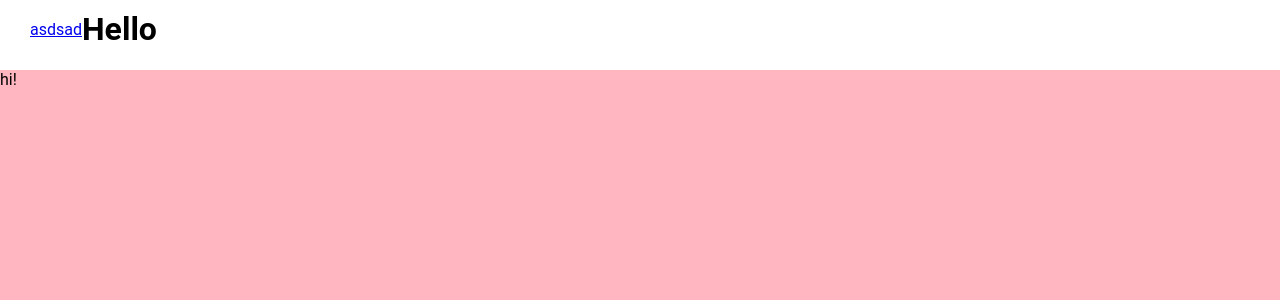
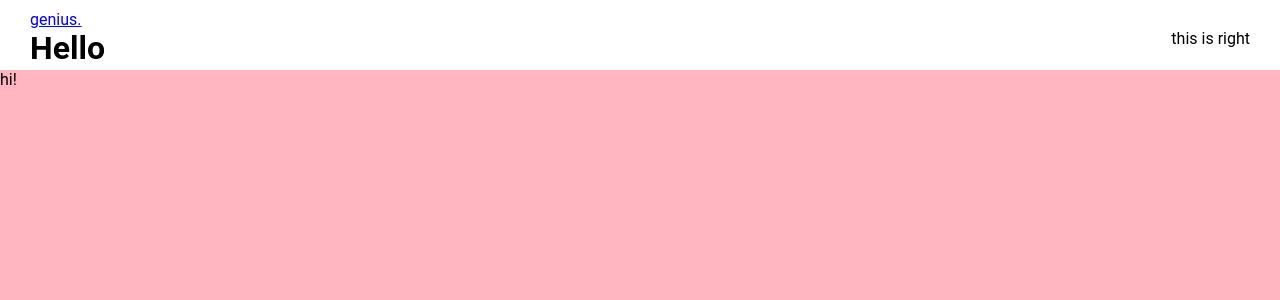
Before and after one commit to dmclenan/React-portfolio, a React (Create React App) app: page / in a window 1280 px wide. Shown: the top 300 px of the page. Built offline with nearby package versions, Linux system fonts and the light colour scheme.

Commit message:
logo update

```diff
--- a/src/components/topbar/Topbar.jsx
+++ b/src/components/topbar/Topbar.jsx
@@ -5,11 +5,12 @@ export default function topbar() {
         <div className="topbar">
             <div className="wrapper">
                 <div className="left">
-                <a href="#intro">asdsad</a>
+                    <a href="#intro">genius.</a>
+                    <h1>Hello</h1>
+                </div>
+                <div className="right"></div>
+                this is right
             </div>
-            <h1>Hello</h1>
-            <div className="right"></div>
-        </div>
         </div>
     )
 }
--- a/src/components/topbar/Topbar.scss
+++ b/src/components/topbar/Topbar.scss
@@ -14,5 +14,6 @@
         padding: 10px 30px;
         display: flex;
         align-items: center;
+        justify-content: space-between;
     }
 }
```
